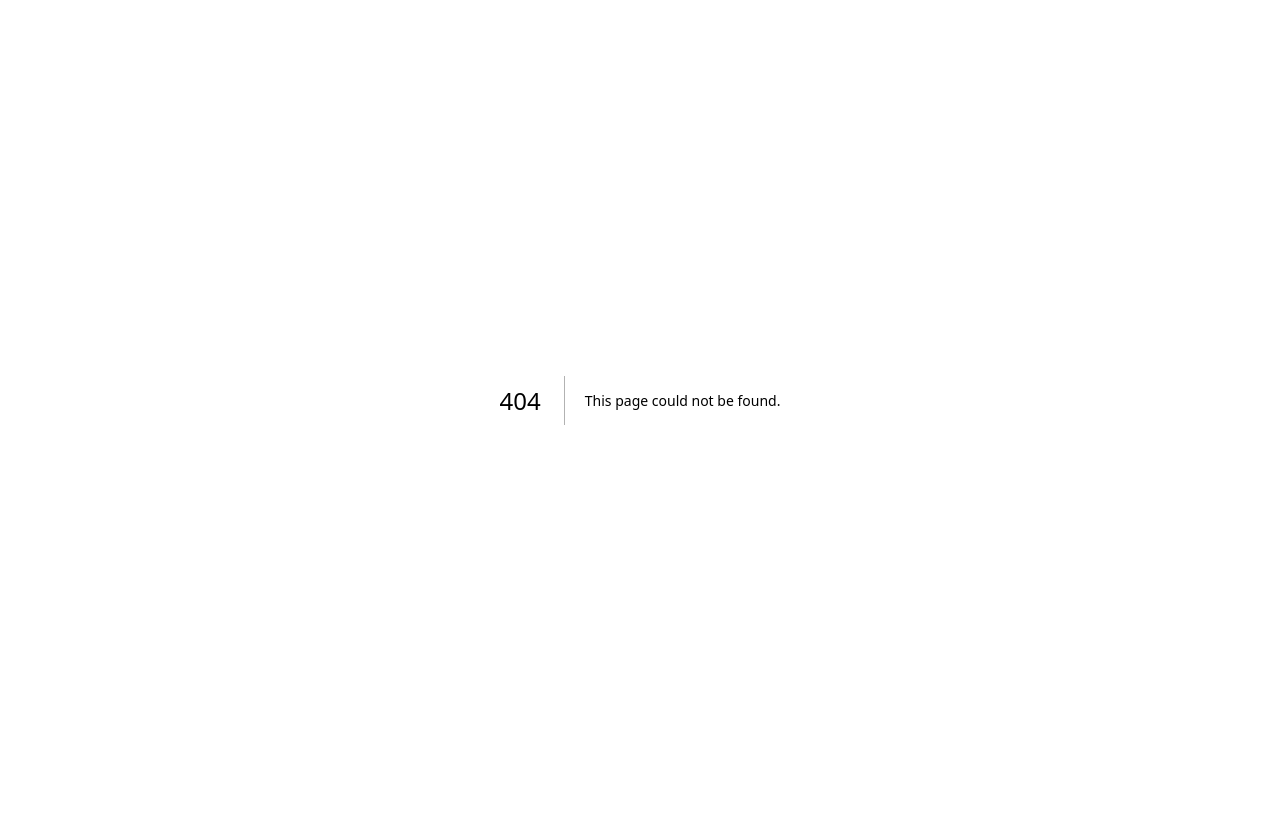
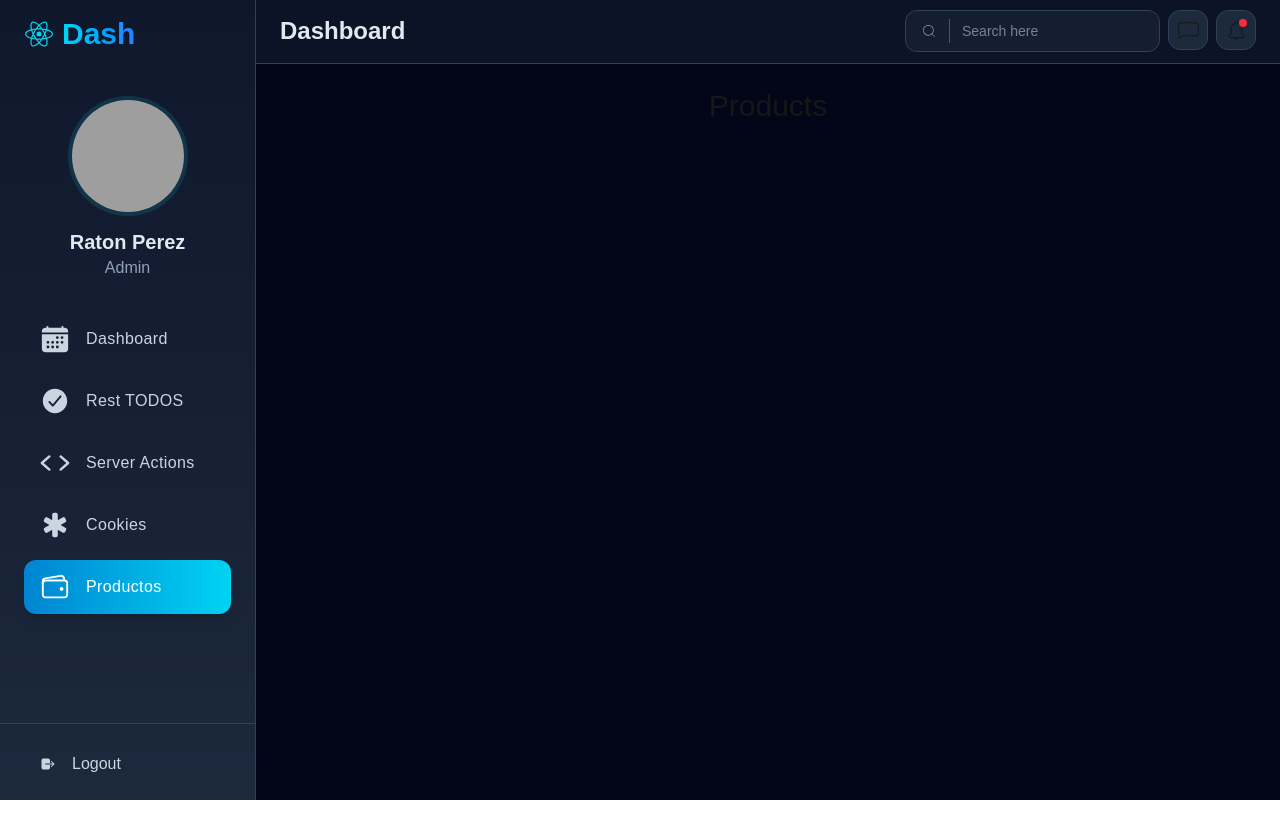
Before and after one commit to g0dlessjs/restful-api-next-prisma, a Next.js app: page /dashboard/products in a window 1280 px wide. Before the commit this address had no page. Before the commit the page ends 800 px from the top, so only its background shows below. Built offline with nearby package versions, Linux system fonts and the light colour scheme; grey boxes are pictures that could not be loaded.

Commit message:
feat: persist TabBar state via cookies and implement Products page

```diff
--- a/package.json
+++ b/package.json
@@ -11,6 +11,7 @@
   "dependencies": {
     "@prisma/adapter-pg": "^7.5.0",
     "@prisma/client": "^7.7.0",
+    "cookies-next": "^6.1.1",
     "next": "16.1.6",
     "pg": "^8.20.0",
     "react": "19.2.3",
--- a/src/app/dashboard/cookies/page.tsx
+++ b/src/app/dashboard/cookies/page.tsx
@@ -1,18 +1,22 @@
 import { TabBar } from "@/components";
 import { Metadata } from "next";
+import { cookies } from "next/headers";
 
 export const metadata: Metadata = {
   title: "Cookies Page",
   description: "Cookies Page",
 };
 
-export default function CookiesPage() {
+export default async function CookiesPage() {
+  const cookieStore = await cookies();
+  const cookieTab = cookieStore.get("tab-selected")?.value ?? "1";
+
   return (
     <div className="flex flex-col gap-3">
       <div className="flex flex-col">
         <span className="text-3xl mb-10 block text-center">Cookies</span>
 
-        <TabBar tabOptions={[1, 2, 3, 4]} />
+        <TabBar currentTab={Number(cookieTab)} />
       </div>
     </div>
   );
--- /dev/null
+++ b/src/app/dashboard/products/page.tsx
@@ -0,0 +1,16 @@
+import { Metadata } from "next";
+
+export const metadata: Metadata = {
+  title: "Products Page",
+  description: "Products Page",
+};
+
+export default function ProductsPage() {
+  return (
+    <div className="flex flex-col gap-3">
+      <div className="flex flex-col">
+        <span className="text-3xl mb-10 block text-center">Products</span>
+      </div>
+    </div>
+  );
+}
--- a/src/components/Sidebar.tsx
+++ b/src/components/Sidebar.tsx
@@ -6,6 +6,7 @@ import {
   IoCode,
   IoLogOut,
   IoMedical,
+  IoWalletOutline,
 } from "react-icons/io5";
 import { IoLogoReact } from "react-icons/io5";
 import { SidebarItem } from "./SidebarItem";
@@ -31,6 +32,11 @@ const menuItem = [
     icon: <IoMedical size={30} />,
     title: "Cookies",
   },
+  {
+    path: "/dashboard/products",
+    icon: <IoWalletOutline size={30} />,
+    title: "Productos",
+  },
 ];
 
 export const Sidebar = () => {
@@ -42,7 +48,7 @@ export const Sidebar = () => {
           <Link className="flex items-center" href="#" title="home">
             {/* Next/Image */}
             <IoLogoReact className="mr-2 text-3xl text-cyan-400" />
-            <span className="text-3xl font-bold bg-gradient-to-r from-cyan-400 to-blue-500 bg-clip-text text-transparent">
+            <span className="text-3xl font-bold bg-linear-to-r from-cyan-400 to-blue-500 bg-clip-text text-transparent">
               Dash
             </span>
           </Link>
--- a/src/components/TabBar.tsx
+++ b/src/components/TabBar.tsx
@@ -1,5 +1,6 @@
 "use client";
 
+import { setCookie } from "cookies-next";
 import { useState } from "react";
 
 interface Props {
@@ -15,6 +16,7 @@ export const TabBar = ({
 
   const onTabSelected = (tab: number) => {
     setSelected(tab);
+    setCookie("tab-selected", tab.toString());
   };
 
   return (
```
Also changed, not shown: 1 other file (tests, documents, lock files or other folders).
